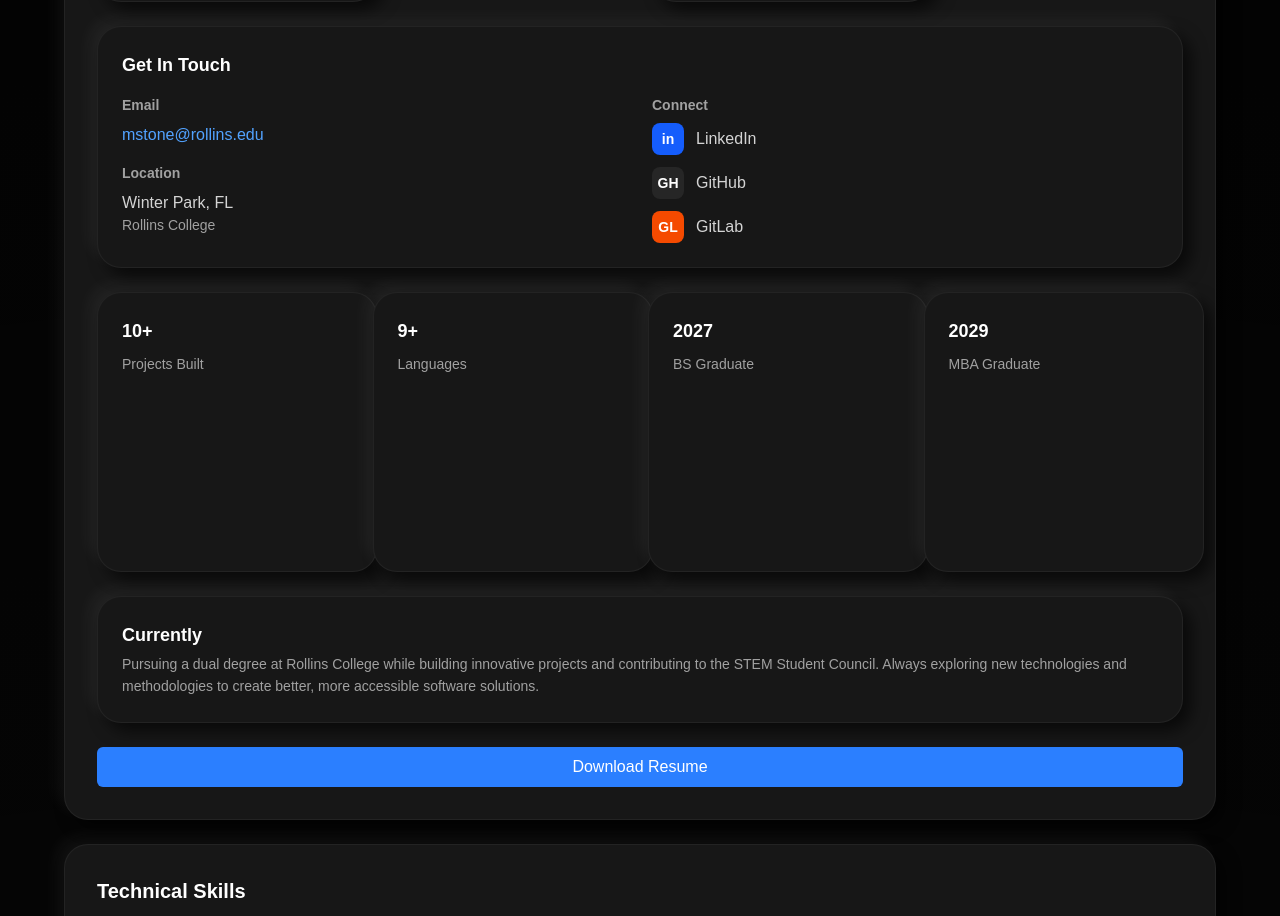
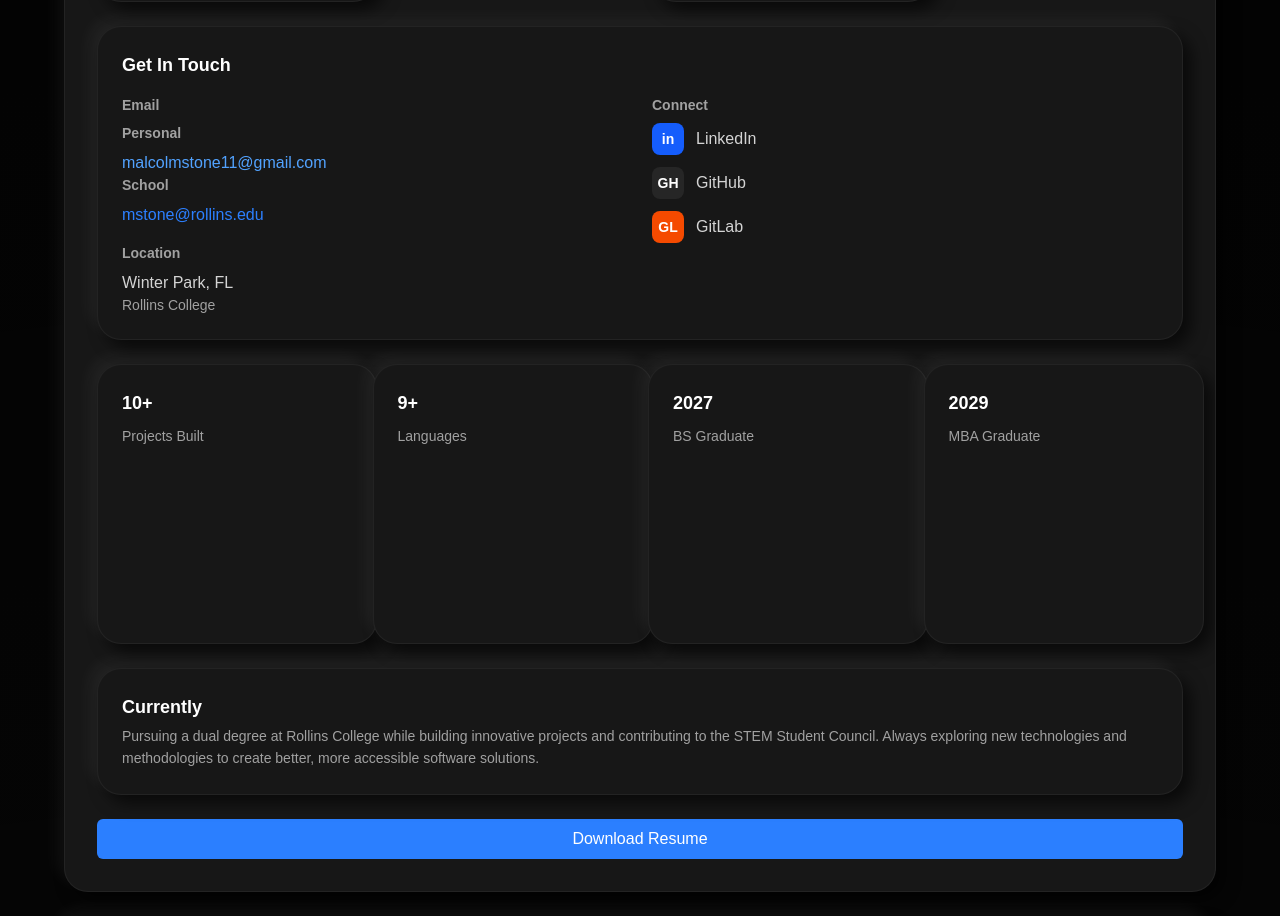
Before and after one commit to Malcolmston/Malcolmston.github.io, a Next.js app: page / in a window 1280 px wide. Shown: the part 908-1824 px from the top of the page. Built offline with nearby package versions, Linux system fonts and the light colour scheme.

Commit message:
feat: update About page with separate personal and school email sections
- Added distinct headings and links for personal and school email addresses
- Adjusted text formatting for consistency in the email section

```diff
--- a/app/about.tsx
+++ b/app/about.tsx
@@ -83,18 +83,34 @@ export default function About() {
                         <div className="space-y-4">
                             <div>
                                 <h4 className="text-sm font-semibold text-neutral-400 mb-2">Email</h4>
+
+                                <h5 className="text-sm font-semibold text-neutral-400 mb-2">Personal</h5>
+
+                                <a
+                                    href="mailto:malcolmstone11@gmail.com"
+                                    className="text-blue-400 hover:text-blue-300 transition-colors"
+                                >
+                                    malcolmstone11@gmail.com
+                                </a>
+
+                                <h4 className="text-sm font-semibold text-neutral-400 mb-2">School</h4>
+
                                 <a
                                     href="mailto:mstone@rollins.edu"
-                                    className="text-blue-400 hover:text-blue-300 transition-colors"
+                                    className="text-blue-500 hover:text-blue-300 transition-colors"
                                 >
                                     mstone@rollins.edu
                                 </a>
+
+
                             </div>
+
                             <div>
                                 <h4 className="text-sm font-semibold text-neutral-400 mb-2">Location</h4>
                                 <p className="text-neutral-300">Winter Park, FL</p>
                                 <p className="text-neutral-400 text-sm">Rollins College</p>
                             </div>
+
                         </div>
 
                         {/* Social Links */}
```
